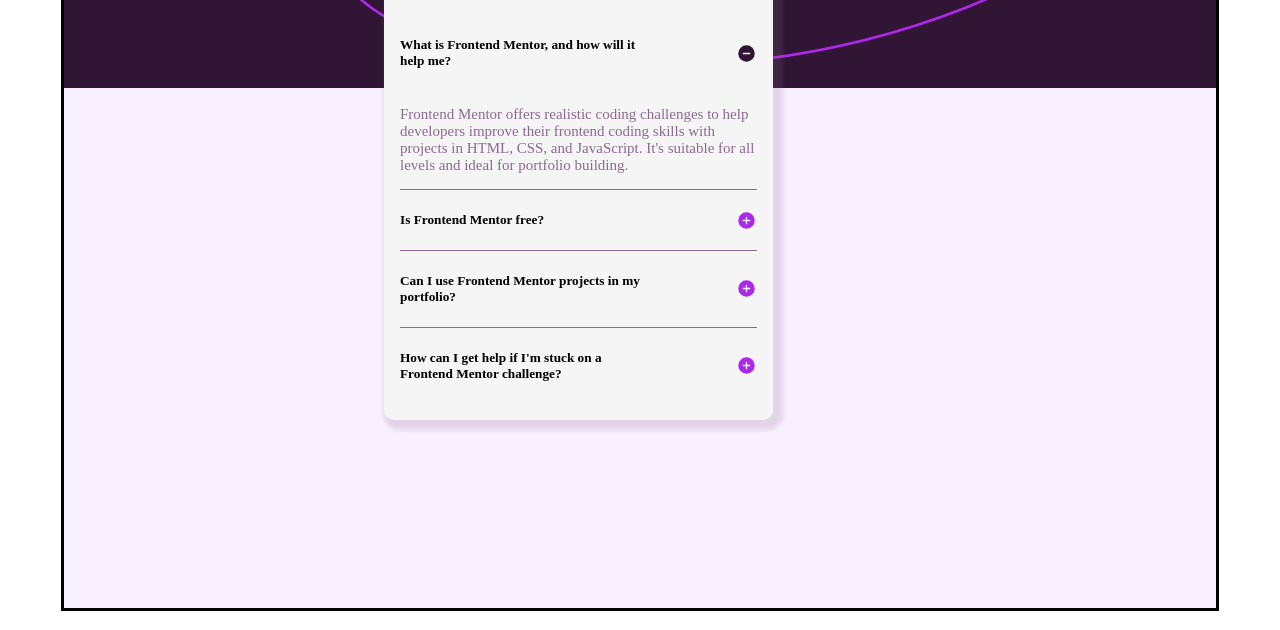
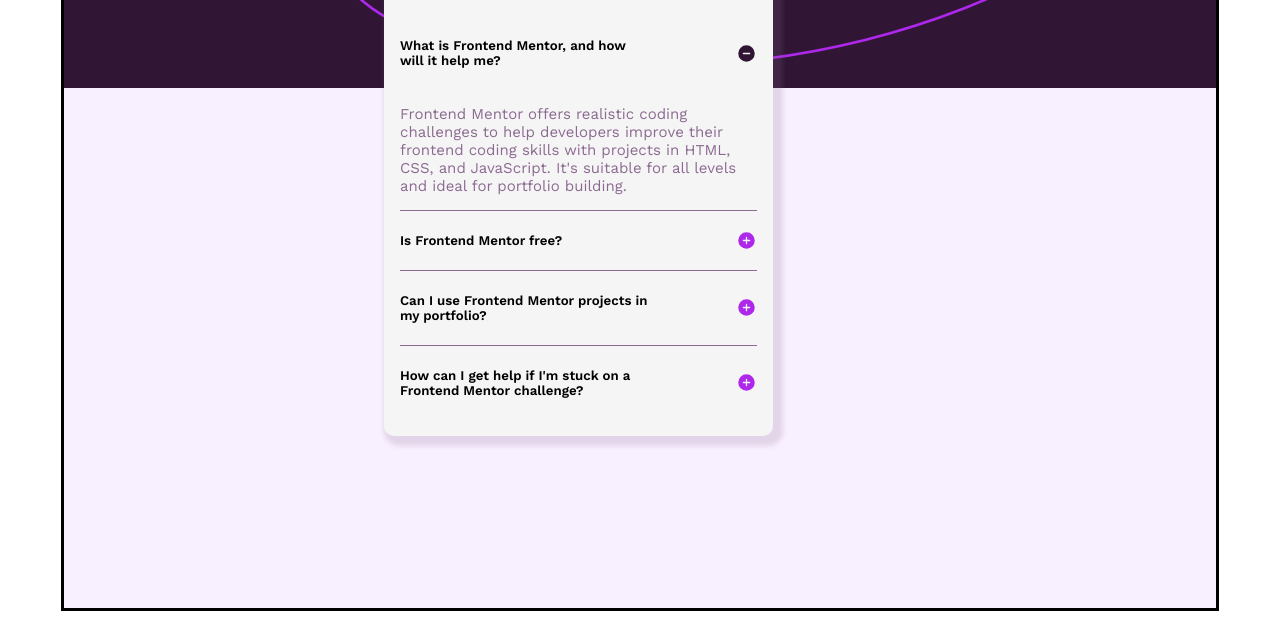
Before and after one commit to okolitochukwuc/faq-accordion-main, a plain HTML site: page index.html in a window 1280 px wide. Shown: the part 187-817 px from the top of the page. Drawn offline with nearby package versions, Linux system fonts and the light colour scheme.

Commit message:
added font

```diff
--- a/index.html
+++ b/index.html
@@ -10,6 +10,12 @@
       type="image/png"
       sizes="32x32"
       href="./assets/images/favicon-32x32.png"
+    />
+    <link rel="preconnect" href="https://fonts.googleapis.com" />
+    <link rel="preconnect" href="https://fonts.gstatic.com" crossorigin />
+    <link
+      href="https://fonts.googleapis.com/css2?family=Inter:ital,opsz,wght@0,14..32,100..900;1,14..32,100..900&family=Work+Sans:ital,wght@0,100..900;1,100..900&display=swap"
+      rel="stylesheet"
     />
 
     <title>Frontend Mentor | FAQ accordion</title>
--- a/main.css
+++ b/main.css
@@ -1,5 +1,6 @@
 body {
   margin: 0;
+  font-family: Work Sans;
 }
 
 .container {
@@ -21,7 +22,6 @@
 
 .inner-container {
   width: 329px;
-  /* border: 2px solid red; */
   position: absolute;
   top: 15vh;
   left: 22px;
```
